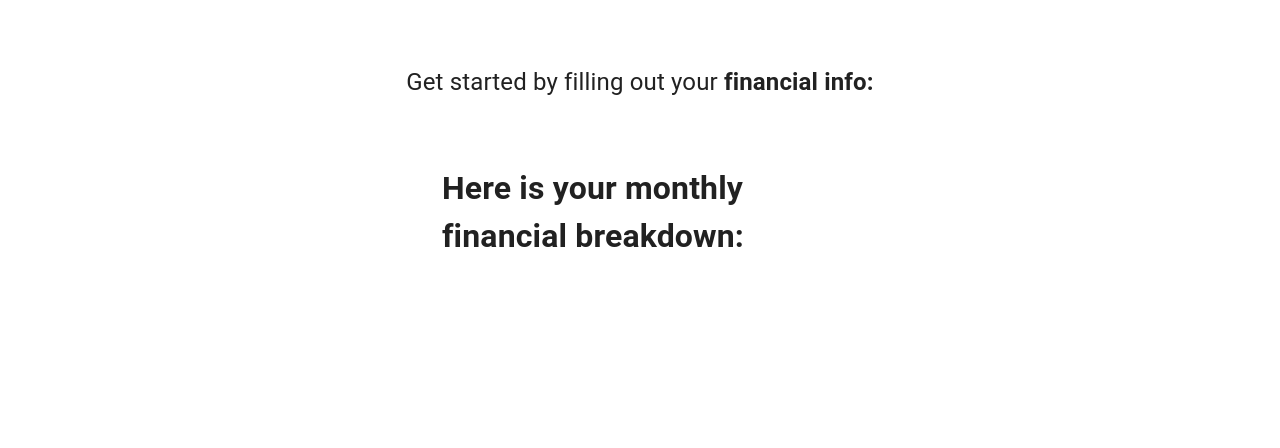
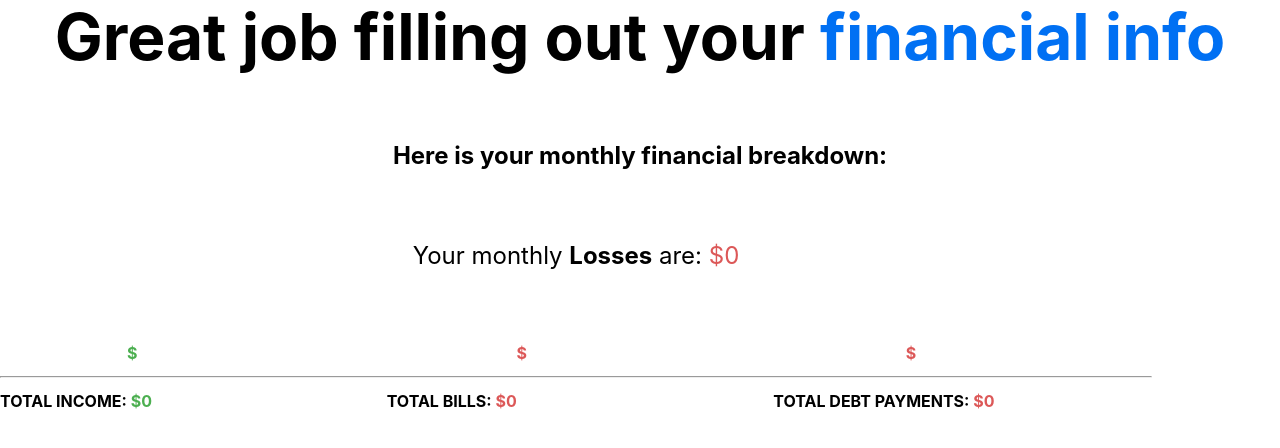
Before and after one commit to austinlkillian/scenario, a Next.js app: page /home/home-views/ProjectionView in a window 1280 px wide. Shown: the top 448 px of the page. Built offline with nearby package versions, Linux system fonts and the light colour scheme.

Commit message:
finished basic functionality and layout of projection view

```diff
--- a/pages/global-components/AdditiveForm.js
+++ b/pages/global-components/AdditiveForm.js
@@ -1,13 +1,13 @@
 import React, { useState } from 'react';
 import { cloneDeep } from 'lodash'
+import Box from '@mui/material/Box';
+import Grid from '@mui/material/Grid';
+import Typography from '@mui/material/Typography';
 import NumberFormatCustom from './NumberFormatCustom'
 import Button from '@mui/material/Button';
 import IconButton from '@mui/material/Button';
 import DeleteIcon from '@mui/icons-material/Delete';
 import TextField from '@mui/material/TextField';
-import Grid from '@mui/material/Grid';
-import Box from '@mui/material/Box';
-import Typography from '@mui/material/Typography';
 
 export default function AdditiveForm({formView, changeFormView, saveForm, title, defaultLabel, formData}) {
   const [fields, setFields] = useState(cloneDeep(formData));
@@ -58,10 +58,10 @@ export default function AdditiveForm({formView, changeFormView, saveForm, title,
         alignItems: 'center'
       }}
     >
-      <Typography component="h1" variant="h5">
+      <Typography variant="h5">
         {title}
       </Typography>
-      <Box component="form" noValidate sx={{ mt: 3, minWidth: '400px' }}>
+      <Box component="form" onSubmit={handleAdd} noValidate sx={{ mt: 3, minWidth: '400px' }}>
         <Grid container spacing={2}>
           {fields.map((field, i) => {
             return <Grid key={i} item xs={12}>
@@ -105,9 +105,8 @@ export default function AdditiveForm({formView, changeFormView, saveForm, title,
           })}
           <Grid item xs={12}>
             <Button
-              type="button"
+              type="submit"
               variant="outlined"
-              onClick={handleAdd}
             >
               +
             </Button>
--- a/pages/home/Home.js
+++ b/pages/home/Home.js
@@ -1,5 +1,6 @@
 import React from 'react';
 import { useSelector } from 'react-redux';
+import CssBaseline from '@mui/material/CssBaseline';
 import CashFlowForm from './home-views/CashFlowForm';
 import ProjectionView from './home-views/ProjectionView';
 
@@ -10,10 +11,7 @@ export default function Home() {
 
   return (
     <>
-      <h1 className="title">
-        Welcome to <span className="textBlue">Debt Projector</span>
-      </h1>
-
+      <CssBaseline />
       {homeView === 'cashFlowView' && <CashFlowForm />}
       {homeView === 'projectionView' && <ProjectionView />}
     </>
--- a/pages/home/home-views/ProjectionView.js
+++ b/pages/home/home-views/ProjectionView.js
@@ -1,49 +1,88 @@
 import React, { useState } from 'react';
-import CssBaseline from '@mui/material/CssBaseline';
-import Container from '@mui/material/Container';
-import AdditiveForm from '../../global-components/AdditiveForm';
-import { useSelector, useDispatch } from 'react-redux';
-import { saveIncomeSources, saveBillSources, saveDebtSources } from '../../../store/slices/formSlice';
+import Grid from '@mui/material/Grid';
+import Box from '@mui/material/Box';
+import { useSelector } from 'react-redux';
 
 export default function CashFlowForm() {
   const {
     incomeSources,
     billSources,
-    debtSources
+    debtSources,
+    totals
   } = useSelector((state) => state.form);
-  const dispatch = useDispatch();
 
-  const [formView, setFormView] = useState(1);
-
-  const changeFormView = (direction) => {
-    if(direction === 'back') {
-      setFormView(formView - 1)
-    } else {
-      setFormView(formView + 1)
-    }
-  }
-
-  const saveIncome = (data) => {
-    dispatch(saveIncomeSources(data))
-  }
-
-  const saveBills = (data) => {
-    dispatch(saveBillSources(data))
-  }
-
-  const saveDebts = (data) => {
-    dispatch(saveDebtSources(data))
-  }
+  const [finalTotal, setFinalTotal] = useState(totals.totalIncome - totals.totalBills - totals.totalDebt)
 
   return (
     <>
-      <p className="description">
-        Get started by filling out your <strong>financial info:</strong>
-      </p>
-      <Container component="main" maxWidth="xs">
-        <CssBaseline />
-        <h1>Here is your monthly financial breakdown:</h1>
-      </Container>
+      <h1 className="title">
+        Great job filling out your <span className="textBlue">financial info</span>
+      </h1>
+      <h2 className="description">
+        Here is your monthly <strong>financial breakdown:</strong>
+      </h2>
+      <Box sx={{ width: '90%' }}>
+        <p className="description">
+          Your monthly <strong>{finalTotal > 0 ? 'Earnings' : 'Losses'}</strong> are:{' '}
+          <span className={finalTotal > 0 ? 'income' : 'payment'}>${finalTotal}</span>
+        </p>
+        <Grid container spacing={2}>
+          <Grid item xs={4}>
+            {incomeSources.map((source, i) => {
+              return (
+                <Grid key={i} container spacing={1}>
+                  <Grid item xs={4}>
+                    <h4 className="mtb-sm">{source.name}</h4>
+                  </Grid>
+                  <Grid item xs>
+                    <h4 className="mtb-sm income">${source.amount}</h4>
+                  </Grid>
+                </Grid>
+              )
+            })}
+          </Grid>
+          <Grid item xs={4}>
+            {billSources.map((source, i) => {
+              return (
+                <Grid key={i} container spacing={1}>
+                  <Grid item xs={4}>
+                    <h4 className="mtb-sm">{source.name}</h4>
+                  </Grid>
+                  <Grid item xs>
+                    <h4 className="mtb-sm payment">${source.amount}</h4>
+                  </Grid>
+                </Grid>
+              )
+            })}
+          </Grid>
+          <Grid item xs={4}>
+            {debtSources.map((source, i) => {
+              return (
+                <Grid key={i} container spacing={1}>
+                  <Grid item xs={4}>
+                    <h4 className="mtb-sm">{source.name}</h4>
+                  </Grid>
+                  <Grid item xs>
+                    <h4 className="mtb-sm payment">${source.amount}</h4>
+                  </Grid>
+                </Grid>
+              )
+            })}
+          </Grid>
+        </Grid>
+        <hr />
+        <Grid container spacing={1}>
+          <Grid item xs={4}>
+            <h4 className="mtb-sm">TOTAL INCOME: <span className="income">${totals.totalIncome}</span></h4>
+          </Grid>
+          <Grid item xs={4}>
+            <h4 className="mtb-sm">TOTAL BILLS: <span className="payment">${totals.totalBills}</span></h4>
+          </Grid>
+          <Grid item xs={4}>
+            <h4 className="mtb-sm">TOTAL DEBT PAYMENTS: <span className="payment">${totals.totalDebt}</span></h4>
+          </Grid>
+        </Grid>
+      </Box>
     </>
   );
 }
--- a/store/slices/formSlice.js
+++ b/store/slices/formSlice.js
@@ -16,6 +16,11 @@ const initialState = {
     name: '',
     amount: '',
   }],
+  totals: {
+    totalIncome: 0,
+    totalBills: 0,
+    totalDebt: 0,
+  },
 }
 
 export const formSlice = createSlice({
@@ -24,12 +29,27 @@ export const formSlice = createSlice({
   reducers: {
     saveIncomeSources: (state, action) => {
       state.incomeSources = action.payload
+      let totalIncome = 0
+      action.payload.forEach(source => {
+        totalIncome += Number(source.amount)
+      })
+      state.totals.totalIncome = totalIncome
     },
     saveBillSources: (state, action) => {
       state.billSources = action.payload
+      let totalBills = 0
+      action.payload.forEach(source => {
+        totalBills += Number(source.amount)
+      })
+      state.totals.totalBills = totalBills
     },
     saveDebtSources: (state, action) => {
       state.debtSources = action.payload
+      let totalDebt = 0
+      action.payload.forEach(source => {
+        totalDebt += Number(source.amount)
+      })
+      state.totals.totalDebt = totalDebt
     },
   },
 })
--- a/styles/custom.scss
+++ b/styles/custom.scss
@@ -1,3 +1,20 @@
 .full-height {
   height: 100%;
 }
+
+.no-margin {
+  margin: 0;
+}
+
+.mtb-sm {margin: 5px 0;}
+.mtb-md {margin: 8px 0;}
+.mtb-lg {margin: 12px 0;}
+
+.mlr-sm {margin: 0 5px;}
+.mlr-md {margin: 0 8px;}
+.mlr-lg {margin: 0 12px;}
+
+.mt-none {margin-top: 0;}
+.mb-none {margin-top: 0;}
+.ml-none {margin-top: 0;}
+.mr-none {margin-top: 0;}
--- a/styles/text.scss
+++ b/styles/text.scss
@@ -19,3 +19,11 @@ a {
   background: #0070f3;
   color: white;
 }
+
+.income {
+  color: #4caf50;
+}
+
+.payment {
+  color: #dc5858;
+}
```
Also changed, not shown: pages/home/home-views/CashFlowForm.js (+5 -4 lines).
